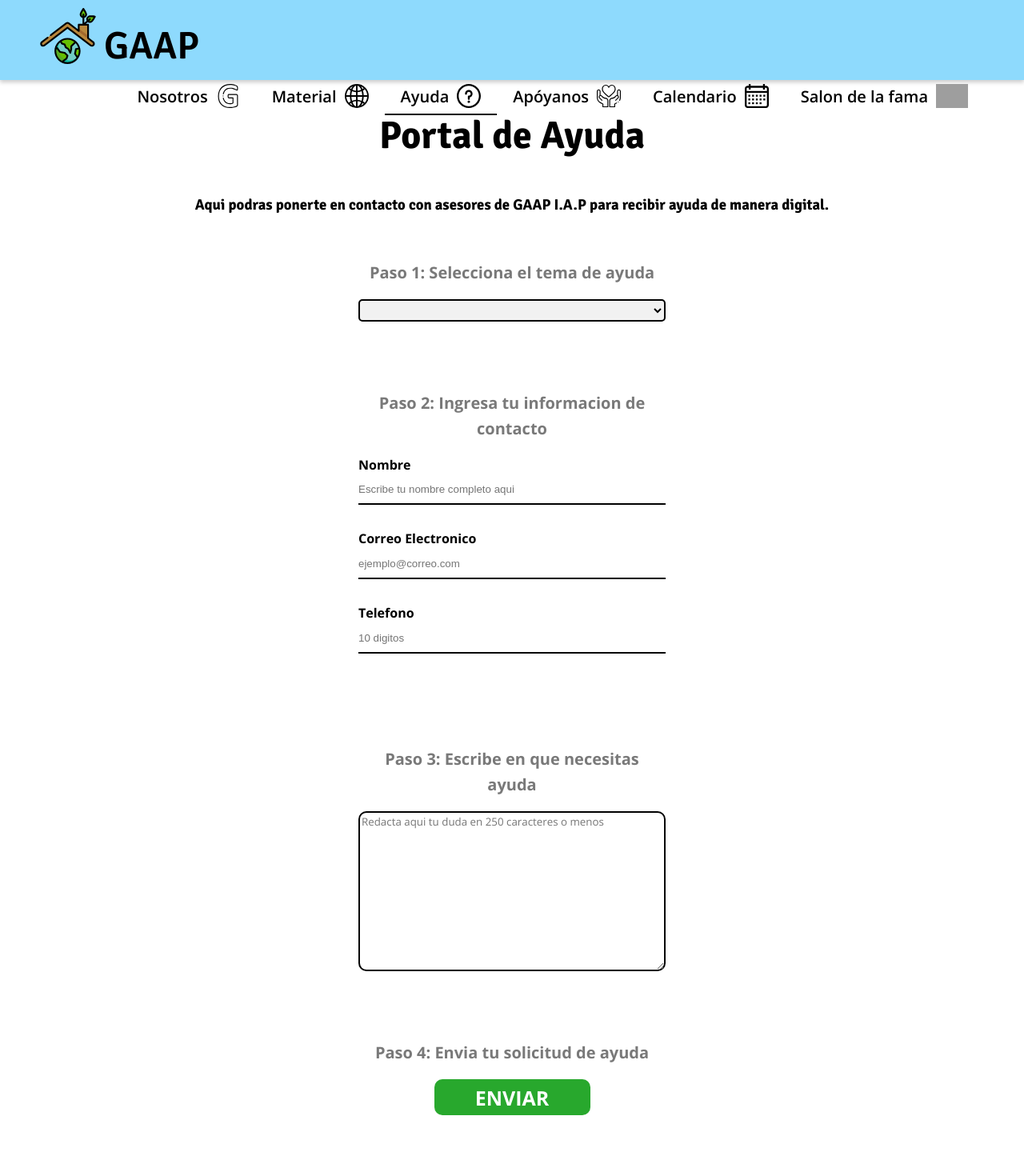
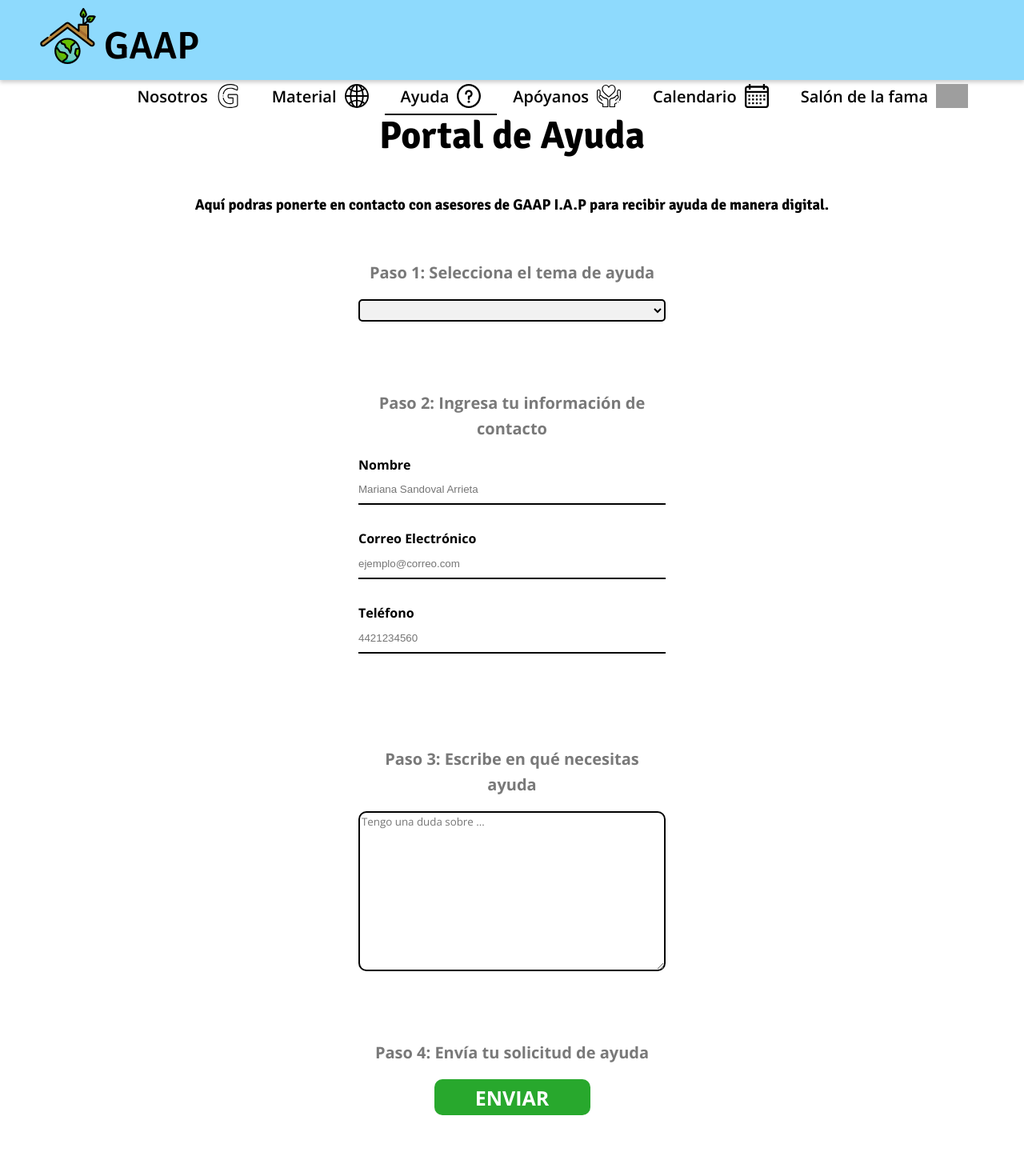
Before and after one commit to De-Bug-Labs/ldaw, a Vue app: page /help in a window 1280 px wide. Shown: the top 1470 px of the page at 80% size. Built offline with nearby package versions, Linux system fonts and the light colour scheme; grey boxes are pictures that could not be loaded.

Commit message:
arreglar acentos

```diff
--- a/src/App.vue
+++ b/src/App.vue
@@ -35,7 +35,7 @@
       </li>
       <li>
         <router-link to="/salon"
-          >Salon de la fama <img src="../public/img/trophy.svg"
+          >Salón de la fama <img src="../public/img/trophy.svg"
         /></router-link>
       </li>
     </ul>
--- a/src/components/HelpForm.vue
+++ b/src/components/HelpForm.vue
@@ -11,7 +11,7 @@
     />
     <h1>Portal de Ayuda</h1>
     <h3>
-      Aqui podras ponerte en contacto con asesores de GAAP I.A.P para recibir
+      Aquí podras ponerte en contacto con asesores de GAAP I.A.P para recibir
       ayuda de manera digital.
     </h3>
     <div class="section">
@@ -24,17 +24,17 @@
         name="seccion"
         :class="{ secInv }"
       >
-        <option value="1">Ayuda con Nutricion</option>
+        <option value="1">Ayuda con Nutrición</option>
         <option value="2">Ayuda con Medicina</option>
         <option value="3">Ayuda con Dental</option>
-        <option value="4">Ayuda con Rehabilitacion</option>
-        <option value="5">Ayuda con Tanatologia</option>
+        <option value="4">Ayuda con Rehabilitación</option>
+        <option value="5">Ayuda con Tanatología</option>
       </select>
       <p :class="{ on: secInv }">Selecciona un tema</p>
     </div>
 
     <div class="section">
-      <h2>Paso 2: Ingresa tu informacion de contacto</h2>
+      <h2>Paso 2: Ingresa tu información de contacto</h2>
       <div class="miniCont">
         <label for="name" class="form-label">Nombre</label>
         <input
@@ -44,13 +44,13 @@
           type="text"
           id="name"
           name="name"
-          placeholder="Escribe tu nombre completo aqui"
+          placeholder="Mariana Sandoval Arrieta"
           maxlength="64"
         />
-        <p :class="{ on: nomInv }">Asegurate de ingresar un nombre valido</p>
+        <p :class="{ on: nomInv }">Asegurate de ingresar un nombre válido</p>
       </div>
       <div class="miniCont">
-        <label for="mail" class="form-label">Correo Electronico</label>
+        <label for="mail" class="form-label">Correo Electrónico</label>
         <input
           @click="corInv = false"
           :class="{ corInv }"
@@ -61,11 +61,11 @@
           placeholder="ejemplo@correo.com"
         />
         <p :class="{ on: corInv }">
-          Asegurate de ingresar un Correo valido ejemplo@correo.com
+          Asegurate de ingresar un Correo válido ejemplo@correo.com
         </p>
       </div>
       <div class="miniCont">
-        <label for="phone" class="form-label">Telefono</label>
+        <label for="phone" class="form-label">Teléfono</label>
         <input
           :class="{ telInv }"
           @click="telInv = false"
@@ -73,14 +73,14 @@
           type="tel"
           id="phone"
           name="phone"
-          placeholder="10 digitos"
+          placeholder="4421234560"
           maxlength="10"
         />
-        <p :class="{ on: telInv }">Ingresa un numero valido de 10 digitos</p>
+        <p :class="{ on: telInv }">Ingresa un número válido de 10 dígitos</p>
       </div>
     </div>
     <div class="section">
-      <h2>Paso 3: Escribe en que necesitas ayuda</h2>
+      <h2>Paso 3: Escribe en qué necesitas ayuda</h2>
       <textarea
         :class="{ menInv }"
         v-model="mensaje"
@@ -88,17 +88,17 @@
         type="text"
         name="message"
         id="message"
-        placeholder="Redacta aqui tu duda en 250 caracteres o menos"
+        placeholder="Tengo una duda sobre ..."
         maxlength="250"
       ></textarea>
-      <p :class="{ on: menInv }">Asegurate de escribir tu Mensaje</p>
+      <p :class="{ on: menInv }">Asegúrate de escribir tu Mensaje</p>
     </div>
     <div class="section">
-      <h2>Paso 4: Envia tu solicitud de ayuda</h2>
+      <h2>Paso 4: Envía tu solicitud de ayuda</h2>
       <input type="submit" name="submit" value="Enviar" />
     </div>
     <p>
-      *Una vez enviada tu solicitud un asesor designado de GAAP se pondra en
+      *Una vez enviada tu solicitud un asesor designado de GAAP se pondrá en
       contacto contigo a la brevedad para dar seguimiento.
     </p>
   </form>
--- a/src/views/Home.vue
+++ b/src/views/Home.vue
@@ -1,7 +1,7 @@
 <template>
   <div class="home">
     <div class="parallax">
-      <h1>CENTRO INTEGRAL DE APOYO GERIATRICO</h1>
+      <h1>CENTRO INTEGRAL DE APOYO GERIÁTRICO</h1>
     </div>
     <HelloWorld
       msg="Apoyo y compañia para el adulto mayor"
--- a/src/views/Material.vue
+++ b/src/views/Material.vue
@@ -3,7 +3,7 @@
     <TitleCard
       :b="true"
       titulo="Material de Apoyo"
-      mensaje="Aqui podras encontrar videos curados por nosotros para ayudar, orientar o divertir!"
+      mensaje="Aquí podras encontrar videos curados por nosotros para ayudar, orientar o divertir!"
     />
     <div class="miniCont">
       <div class="row">
--- a/src/views/Salon.vue
+++ b/src/views/Salon.vue
@@ -9,7 +9,7 @@
     <TitleCard
       v-if="main"
       :g="true"
-      titulo="Salon de la Fama"
+      titulo="Salón de la Fama"
       mensaje="Es con mucho orgullo que les presentamos el salón de la fama de GAAP I.A.P donde podrán conocer a todas las personas que han proporcionado ayuda a la institución de maneras extraordinarias merecedoras de reconocimiento y agradecimiento por parte nuestra."
     />
     <div class="row" v-if="main">
```
